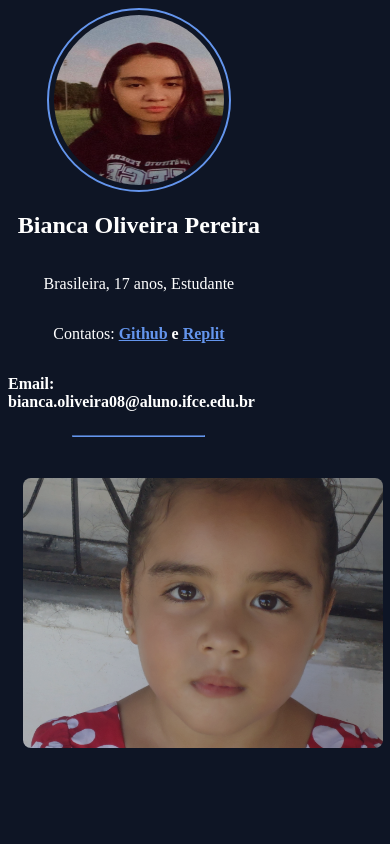
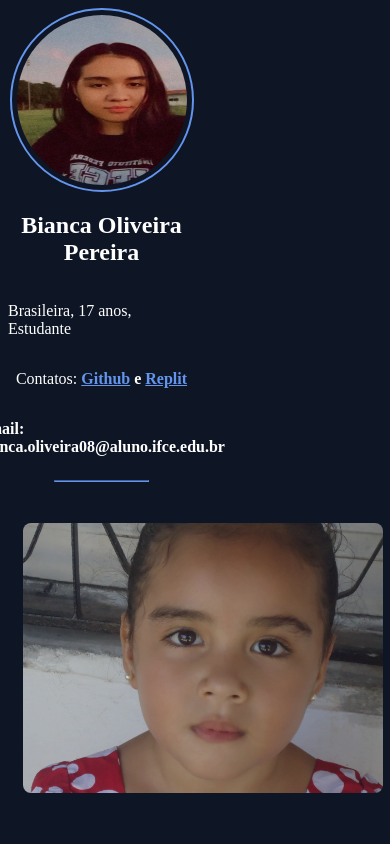
Before and after one commit to httpBianca/Trabalho2-Web1, a plain HTML site: page index.html in a window 390 px wide. Shown: the top 844 px of the page. Drawn offline with Linux system fonts and the light colour scheme.

Commit message:
Update style.css

```diff
--- a/style.css
+++ b/style.css
@@ -64,8 +64,8 @@ h2{
 a{
     color: cornflowerblue;
 }
-@media screen and (max-width: 500px) {
+@media screen and (max-width: 400px) {
             .todos,
             .centro {
-                width: 70%;
+                width: 50%;
             }
```
